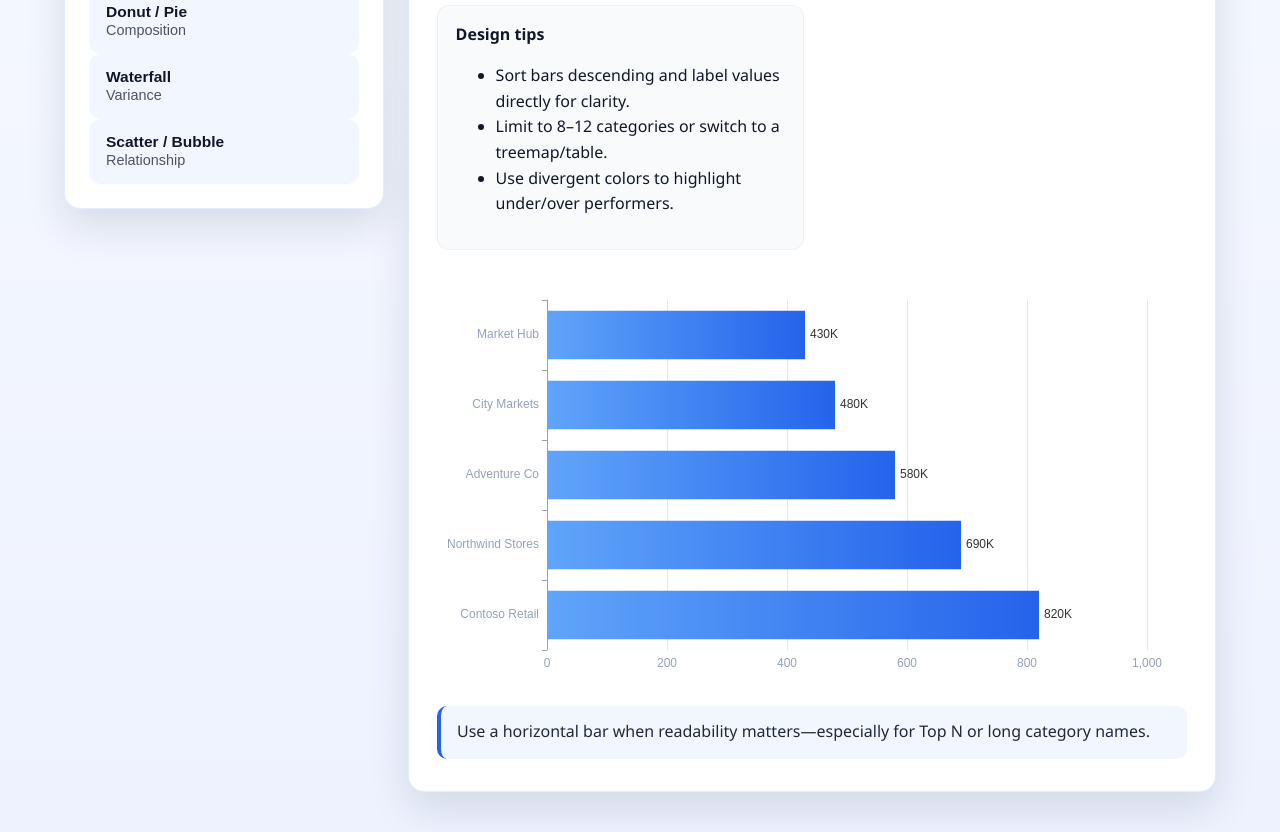
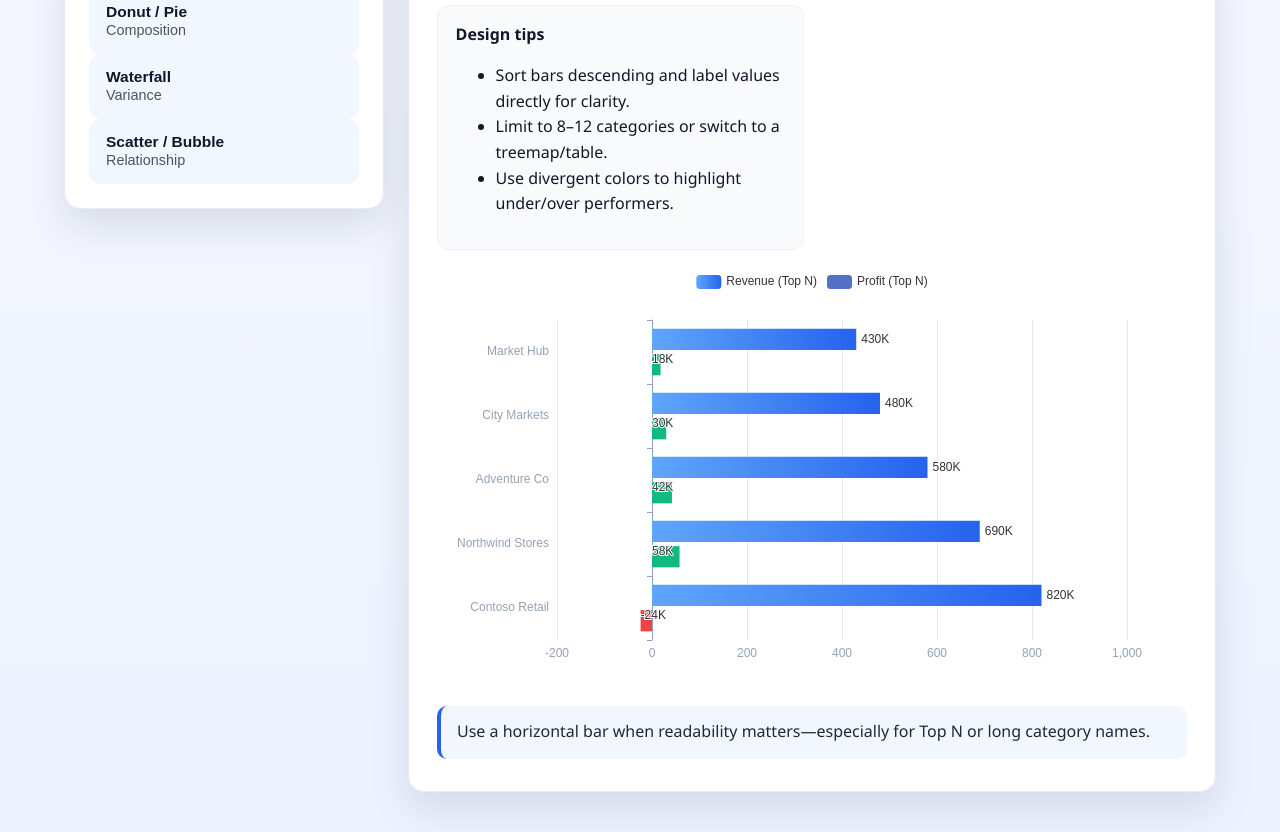
Before and after one commit to SRathinaGiri/PowerBI, a plain HTML site: page pages/PowerBIChartGuide.html in a window 1280 px wide. Shown: the part 580-1412 px from the top of the page. Drawn offline with nearby package versions, Linux system fonts and the light colour scheme.

Commit message:
Adjust Top N ordering and add profit bars

```diff
--- a/pages/PowerBIChartGuide.html
+++ b/pages/PowerBIChartGuide.html
@@ -210,19 +210,48 @@
           'Use divergent colors to highlight under/over performers.'
         ],
         helper: 'Use a horizontal bar when readability matters—especially for Top N or long category names.',
-        option: () => ({
+        option: () => {
+          const topCustomers = [
+            { name: 'Contoso Retail', revenue: 820, profit: -24 },
+            { name: 'Northwind Stores', revenue: 690, profit: 58 },
+            { name: 'Adventure Co', revenue: 580, profit: 42 },
+            { name: 'City Markets', revenue: 480, profit: 30 },
+            { name: 'Market Hub', revenue: 430, profit: 18 }
+          ];
+
+          const sorted = [...topCustomers].sort((a, b) => a.revenue - b.revenue);
+
+          return {
             animationDuration: 900,
-          grid: { left: 110, right: 40, top: 30, bottom: 40 },
-          xAxis: { type: 'value', axisLine: { lineStyle: { color: '#94a3b8' } }, splitLine: { lineStyle: { color: '#e2e8f0' } } },
+            tooltip: {
+              trigger: 'axis',
+              axisPointer: { type: 'shadow' },
+              formatter: ({ 0: revenuePoint, 1: profitPoint }) => {
+                const valueLabel = `${revenuePoint.name}: ${revenuePoint.value}K revenue`;
+                const profitLabel = `Profit: ${profitPoint.value}K`;
+                return `${valueLabel}<br/>${profitLabel}`;
+              }
+            },
+            legend: { data: ['Revenue (Top N)', 'Profit (Top N)'] },
+            grid: { left: 120, right: 60, top: 50, bottom: 50 },
+            xAxis: {
+              type: 'value',
+              axisLine: { lineStyle: { color: '#94a3b8' } },
+              splitLine: { lineStyle: { color: '#e2e8f0' } }
+            },
             yAxis: {
               type: 'category',
-            data: ['Contoso Retail', 'Northwind Stores', 'Adventure Co', 'City Markets', 'Market Hub'],
+              data: sorted.map((d) => d.name),
+              inverse: true,
               axisLine: { lineStyle: { color: '#94a3b8' } },
               axisLabel: { interval: 0 }
             },
-          series: [{
+            series: [
+              {
+                name: 'Revenue (Top N)',
                 type: 'bar',
-            data: [820, 690, 580, 480, 430],
+                data: sorted.map((d) => d.revenue),
+                barGap: '20%',
                 itemStyle: {
                   color: new echarts.graphic.LinearGradient(1, 0, 0, 0, [
                     { offset: 0, color: '#2563eb' },
@@ -230,8 +259,23 @@
                   ])
                 },
                 label: { show: true, position: 'right', formatter: '{c}K' }
-          }]
-        })
+              },
+              {
+                name: 'Profit (Top N)',
+                type: 'bar',
+                data: sorted.map((d) => d.profit),
+                itemStyle: {
+                  color: (params) => (params.value < 0 ? '#ef4444' : '#10b981')
+                },
+                label: {
+                  show: true,
+                  position: (params) => (params.value < 0 ? 'left' : 'right'),
+                  formatter: '{c}K'
+                }
+              }
+            ]
+          };
+        }
       },
       {
         key: 'column',
```
Lines whose indentation alone changed are shown as unchanged.
